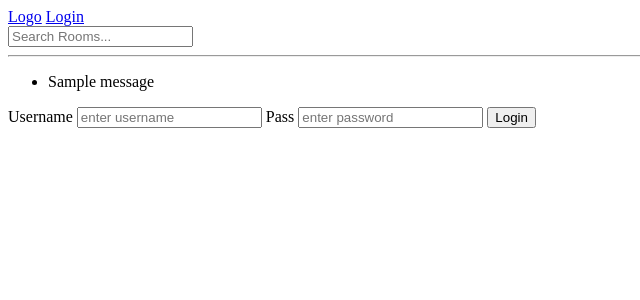
After one commit to saswat10/studybud, a Django app: page /login/ in a window 1280 px wide. The commit adds this page. Shown: the top 300 px of the page, without its empty margins (0-640 px from the left). Run offline with Django 5.2, Linux system fonts and the light colour scheme; one stand-in notice (Sample message) is shown.

Commit message:
login and logout view added

```diff
--- /dev/null
+++ b/studybud/base/templates/base/login_register.html
@@ -0,0 +1,16 @@
+{% extends 'main.html' %}
+
+{% block content %}
+  <div>
+    <form action="" method="post">
+      {% csrf_token %}
+      <label for="username">Username</label>
+      <input type="text" name="username" placeholder="enter username">
+
+      <label for="pass">Pass</label>
+      <input type="password" name="pass" placeholder="enter password">
+
+      <input type="submit" value="Login">
+    </form>
+  </div>
+{% endblock  %}
--- a/studybud/base/urls.py
+++ b/studybud/base/urls.py
@@ -2,6 +2,8 @@ from django.urls import path
 from . import views
 
 urlpatterns = [
+    path("login/", views.loginPage, name="login"),
+    path("logout/", views.logoutUser, name="logout"),
     path("", views.home, name="home"),
     path("room_page/<str:id>/", views.room, name="room"),
     path("create-room", views.createRoom, name="create-room"),
--- a/studybud/base/views.py
+++ b/studybud/base/views.py
@@ -1,9 +1,38 @@
 from django.shortcuts import render, redirect
 from django.db.models import Q
+from django.contrib.auth.models import User
+from django.contrib import messages
+from django.contrib.auth import authenticate, login, logout
 from .models import Room, Topic
 from .forms import RoomForm
 
 # Create your views here.
+
+
+def loginPage(request):
+    if request.method == "POST":
+        username = request.POST.get("username")
+        password = request.POST.get("pass")
+
+        try:
+            user = User.objects.get(username=username)
+        except:
+            messages.error(request, "User does not exist")
+
+        user = authenticate(request, username=username, password=password)
+        if user is not None:
+            login(request, user)
+            return redirect("home")
+        else:
+            messages.error(request, "Username and password does not match")
+
+    context = {}
+    return render(request, "base/login_register.html", context)
+
+
+def logoutUser(request):
+    logout(request)
+    return redirect("home")
 
 
 def home(request):
--- a/templates/main.html
+++ b/templates/main.html
@@ -8,6 +8,15 @@
 	<body>
 		{% include 'navbar.html' %}
 
+		{% if messages %}
+		<ul class="messages">
+				{% for message in messages %}
+				<li {% if message.tags %} class="{{ message.tags }}"{% endif %}>
+						{{ message }}
+				</li>
+				{% endfor %}
+		</ul>
+		{% endif %}
 
     {% block content %}
 
--- a/templates/navbar.html
+++ b/templates/navbar.html
@@ -1,4 +1,12 @@
-<nav></nav>
+<nav>
+	<a href="/">Logo</a>
+	{% if request.user.is_authenticated %}
+	<a href="{% url 'logout' %}">Logout</a>
+	{% else %}
+	<a href="{% url 'login' %}">Login</a>
+	{% endif %}
+
+</nav>
 <form action="{% url 'home' %}" method="get">
 	<input type="text" name="q" placeholder="Search Rooms..." />
 </form>
```
Also changed, not shown: studybud/db.sqlite3.
